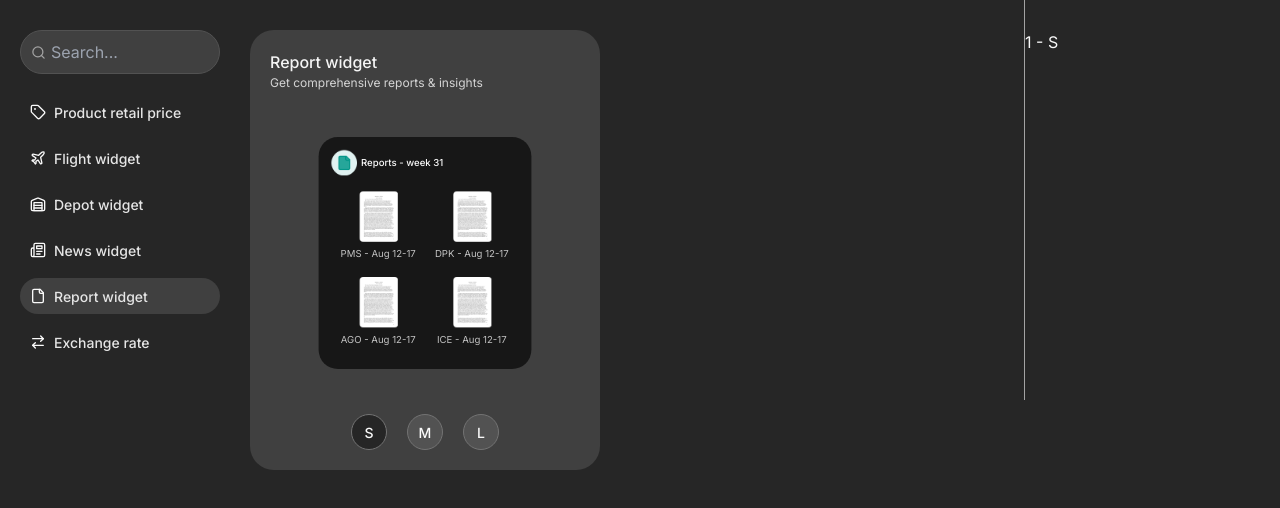
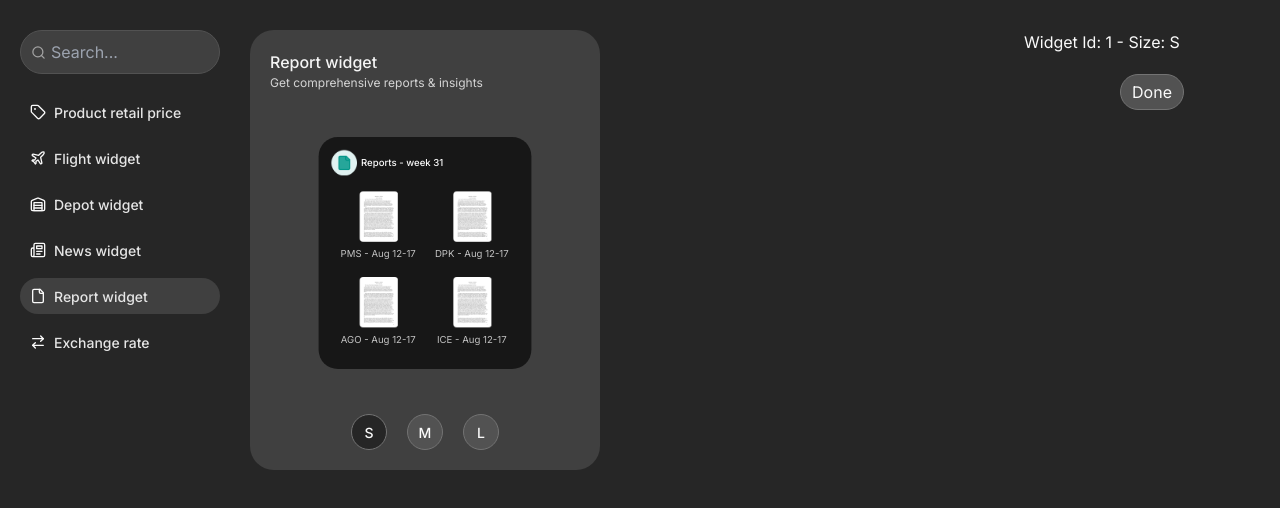
Before and after one commit to Basit46/Petrodata, a Next.js app: page /widgets/report in a window 1280 px wide. Shown: the top 508 px of the page. Built offline with nearby package versions, Linux system fonts and the light colour scheme.

Commit message:
update: Widget select

```diff
--- a/app/widgets/layout.jsx
+++ b/app/widgets/layout.jsx
@@ -3,6 +3,7 @@
 import React from "react";
 import WidgetSideBar from "../components/WidgetSideBar";
 import { useGlobalContext } from "../context/GlobalContext";
+import Link from "next/link";
 
 const layout = ({ children }) => {
   const { selectedWidgets } = useGlobalContext();
@@ -12,12 +13,21 @@ const layout = ({ children }) => {
       <WidgetSideBar />
       <div className="flex-1 h-full py-[30px]">{children}</div>
 
-      <div className="w-[20%] h-[400px] py-[30px] border-l border-l-gray">
-        {selectedWidgets.map((widget) => (
-          <p key={widget.id}>
-            {widget.id} - {widget.size}
-          </p>
-        ))}
+      <div className="w-[20%] h-[400px] py-[30px]">
+        <div>
+          {selectedWidgets.map((widget) => (
+            <p key={widget.id}>
+              Widget Id: {widget.id} - Size: {widget.size}
+            </p>
+          ))}
+        </div>
+
+        <Link
+          href="/dashboard"
+          className="mt-[20px] mx-auto w-[64px] h-[36px] grid place-items-center rounded-[36px] bg-[#525252] border border-[#737373]"
+        >
+          Done
+        </Link>
       </div>
     </div>
   );
```
